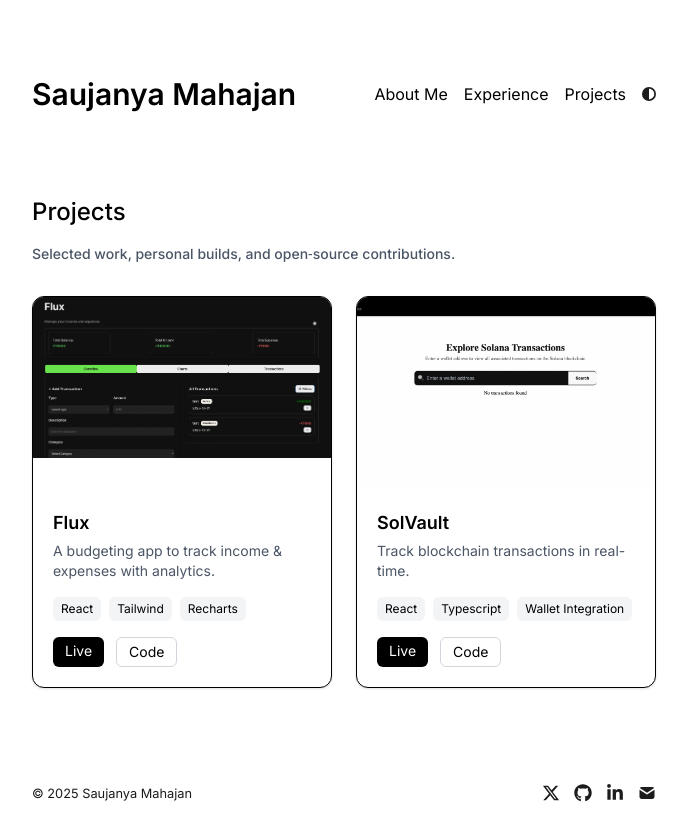
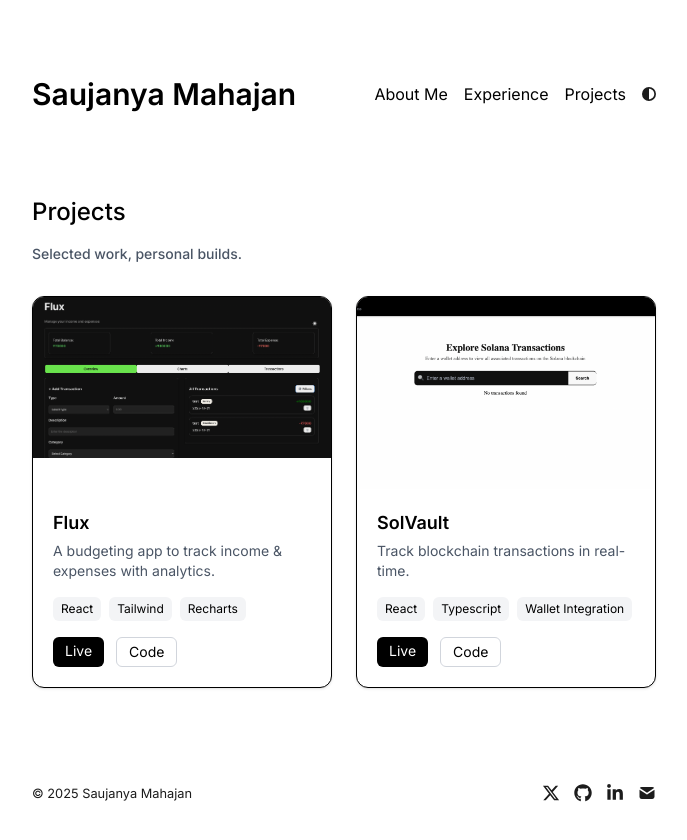
Before and after one commit to saujanyamahajan/SaujanyaMahajan-Portfolio, a Next.js app: page /projects in a window 1280 px wide. Shown: the top 840 px of the page, without its empty margins (296-983 px from the left). Built offline with nearby package versions, Linux system fonts and the light colour scheme.

Commit message:
feat: updated description

```diff
--- a/app/projects/page.tsx
+++ b/app/projects/page.tsx
@@ -11,7 +11,7 @@ export default function Projects() {
     <section>
       <h1 className="mb-4 text-2xl font-medium">Projects</h1>
       <h4 className="mb-8 text-sm text-gray-600 dark:text-gray-400 mb-4">
-        Selected work, personal builds, and open‑source contributions.
+        Selected work, personal builds.
       </h4>
       <div className="grid grid-cols-1 sm:grid-cols-1 md:grid-cols-2 gap-6">
         {/* Project Card 1 */}
```
